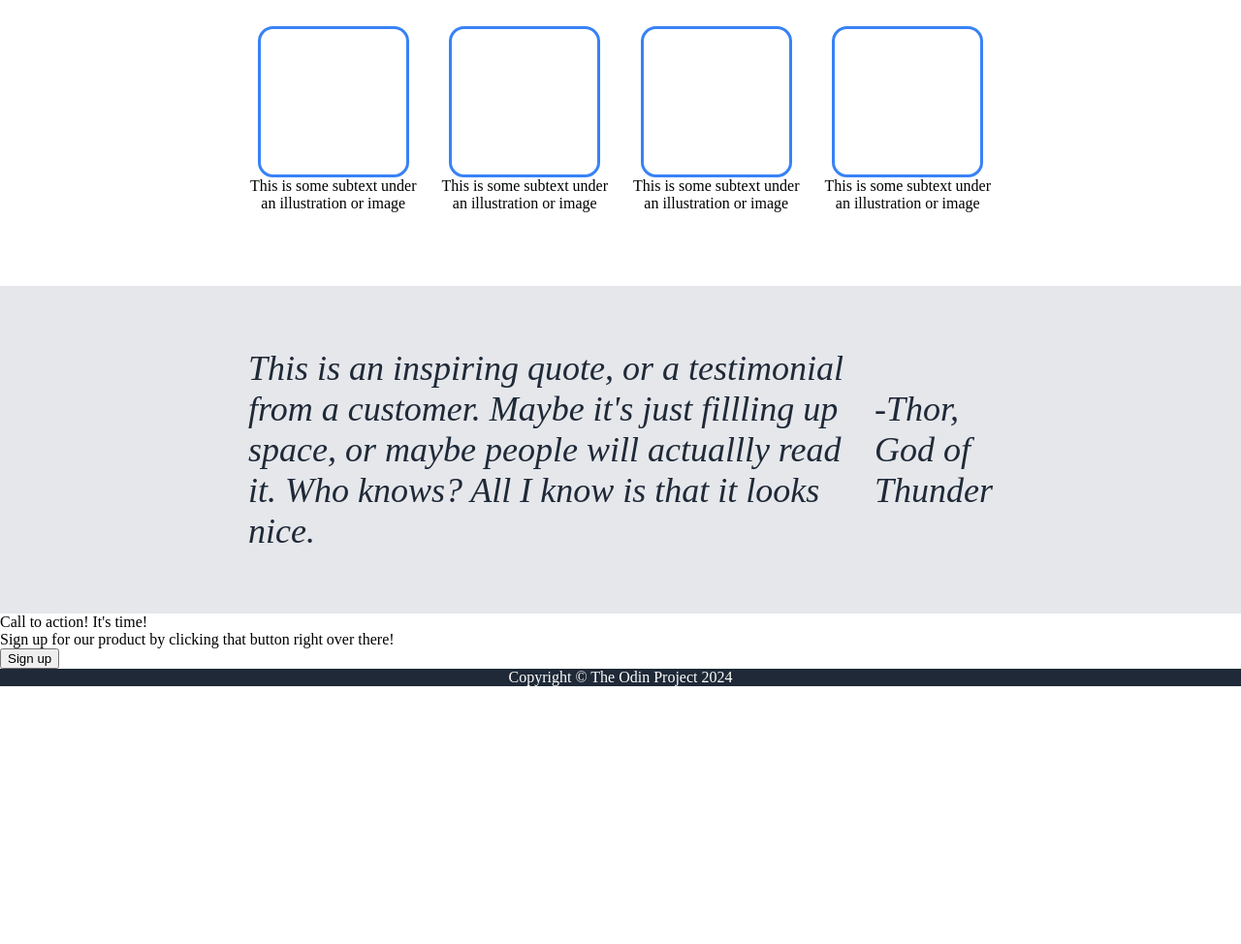
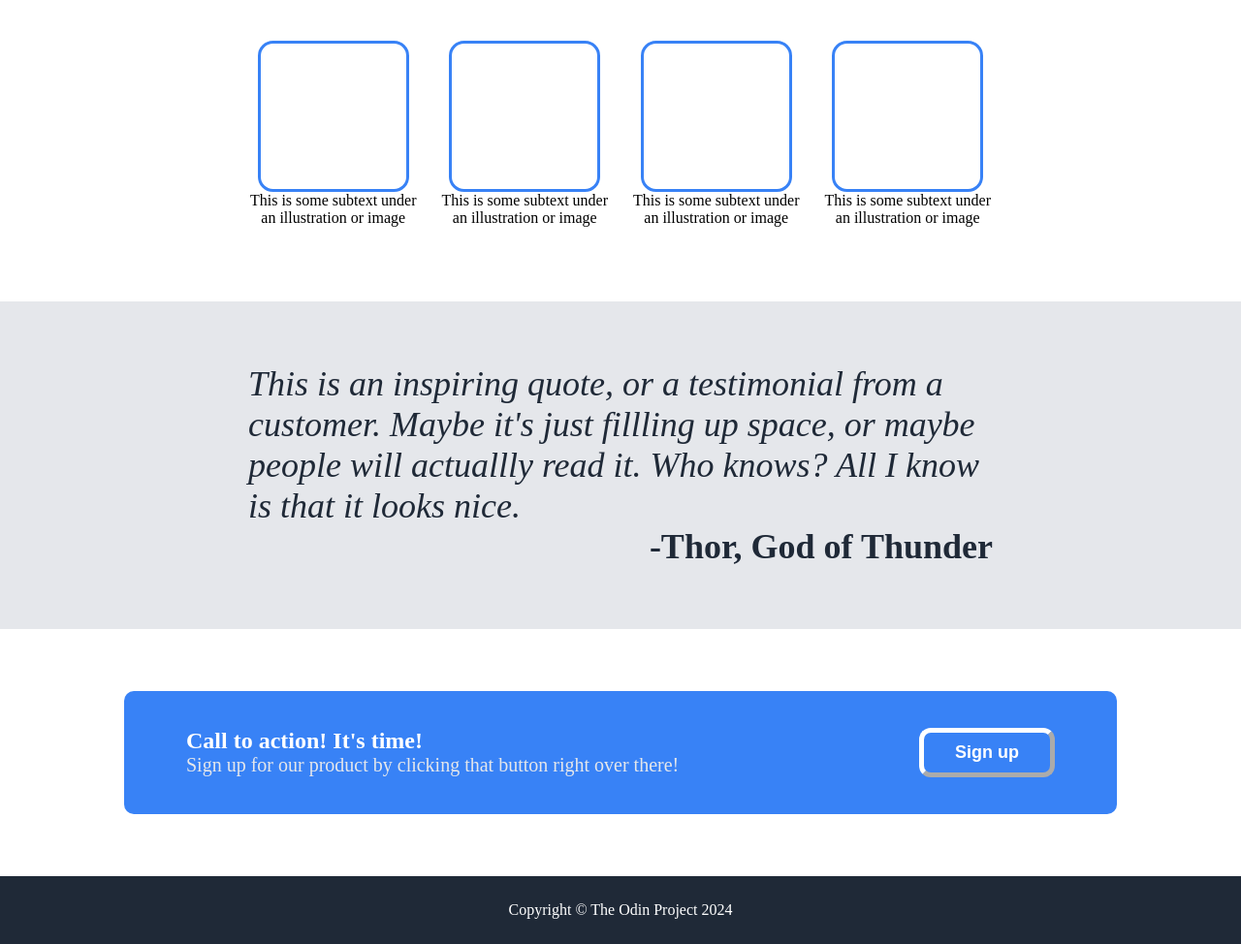
Before and after one commit to Quazsi/landing_page, a plain HTML site: page landingpage.html in a window 1280 px wide. Shown: the part 571-1545 px from the top of the page at 97% size. Before the commit the page ends 1279 px from the top, so only its background shows below. Drawn offline with Linux system fonts and the light colour scheme.

Commit message:
Add styling to action div, increase footer padding

```diff
--- a/styles.css
+++ b/styles.css
@@ -42,7 +42,7 @@ ul {
     justify-content: space-between;
     align-items: flex-start;
     gap: 5%;
-    padding-left: 10%;
+    padding-left: 5%;
     padding-right: 10%;
     padding-top: 5%;
     padding-bottom: 5%;
@@ -57,14 +57,7 @@ ul {
 
 
 
-.footer {
-    background-color: #1F2937;
-    display: flex;
-    justify-content: center;
-    color:  white;
 
-
-}
 
 #signup {
     background-color: #3882F6;
@@ -148,6 +141,7 @@ ul {
 
 .quote {
   display: flex;
+  flex-direction: column;
   align-items: center;
   justify-content: center;
   background-color: #E5E7EB;
@@ -157,3 +151,46 @@ ul {
   padding: 5% 20%;
   color: #1F2937;
 }
+
+.author {
+  align-self: flex-end;
+  font-weight: 800;
+  font-style: normal;
+}
+
+.action {
+  display: flex;
+  background: #3882F6;
+  justify-content: space-between;
+  border-radius: 10px;
+  margin: 5% 10%;
+  color: white;
+  font-weight: 800;
+  font-size: 24px;
+  padding: 3% 5%;
+}
+
+.small-text {
+  font-weight: normal;
+  font-size: 20px;
+  color: #E5E7EB;
+}
+
+#bottomButton {
+  background-color:#3882F6;
+  border-color: white;
+  border-width: thick;
+  border-radius: 12px;
+  color: white;
+  padding: 10px 32px;
+  font-weight: bold;
+  font-size: 18px;
+}
+
+.footer {
+  background-color: #1F2937;
+  display: flex;
+  justify-content: center;
+  color:  white;
+  padding: 2%;
+}
```
